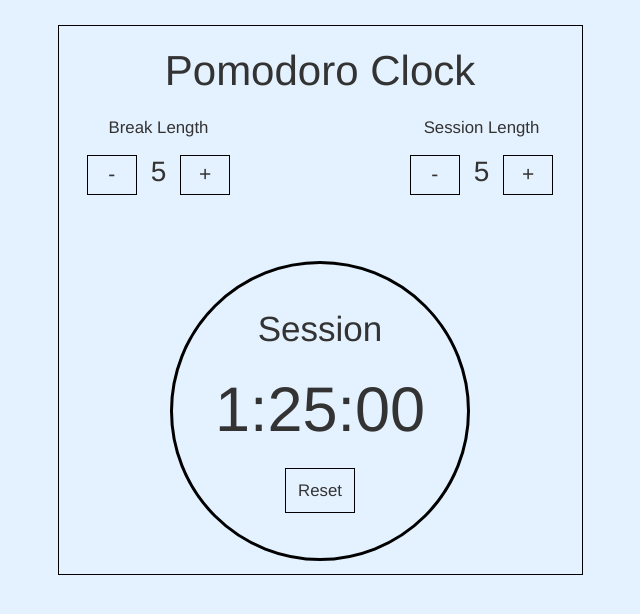
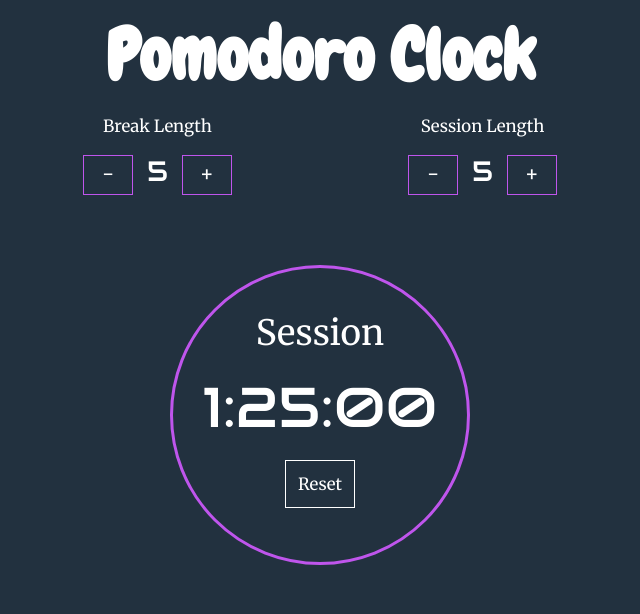
Before and after one commit to danielknguyen/pomodoro-clock, a plain HTML site: page index.html in a window 1280 px wide. Shown: the whole page, without its empty margins (320-960 px from the left). Drawn offline with nearby package versions, Linux system fonts and the light colour scheme.

Commit message:
styled layout

```diff
--- a/index.html
+++ b/index.html
@@ -7,6 +7,9 @@
 	<link rel="stylesheet" href="https://cdnjs.cloudflare.com/ajax/libs/font-awesome/4.7.0/css/font-awesome.min.css">
 	<link rel="stylesheet" href="https://maxcdn.bootstrapcdn.com/bootstrap/3.3.7/css/bootstrap.min.css">
 	<link rel="stylesheet" media="only screen and (max-device-width: 480px)" href="styles/mobile.css">
+	<link href="https://fonts.googleapis.com/css?family=Chewy" rel="stylesheet">
+	<link href="https://fonts.googleapis.com/css?family=Audiowide|Chewy" rel="stylesheet">
+	<link href="https://fonts.googleapis.com/css?family=Audiowide|Chewy|Merriweather" rel="stylesheet">
 </head>
 <body>
 	<div id="clock-container"class="container">
--- a/styles/style.css
+++ b/styles/style.css
@@ -2,25 +2,30 @@
 	width:100%;
 	height:100%;
 	margin:0;
-	background-color:#E4F1FE;
+	background-color:#22313F;
 }
 #clock-div {
-	border:1px solid #000000;
 	height:550px;
 	width:525px;
 	margin:0 auto;
-	margin-top:2%;
 }
 #title {
-	margin:15px 0;
-	font-size:3em;
+	margin-top:5px;
+	margin-bottom:10px;
+	font-size:5em;
 	text-align:center;
+	font-weight:bold;
+	font-family: 'Chewy', cursive;
+	color:#FFFFFF;
 }
 .count-title {
 	font-size:1.2em;
+	font-family: 'Merriweather', serif;
+	color:#FFFFFF;
 }
 #breakLength,#sessionLength,.subtract,.add,.number {
 	display:inline-block;
+	color:#FFFFFF;
 }
 #breakLength,#sessionLength {
 	height:75px;
@@ -34,15 +39,18 @@
 	float:right;
 }
 .subtract,.add {
-	border:1px solid #000000;
+	border:1px solid #BF55EC;
 	width:50px;
 	height:40px;
 	line-height:35px;
 	font-size:1.5em;
+	font-family: 'Merriweather', serif;
 }
 .number {
 	font-size:2em;
+	font-family: 'Audiowide', cursive;
 	margin:2px 10px;
+	color:#FFFFFF;
 }
 #clock {
 	clear:both;
@@ -51,16 +59,21 @@
 	margin:20vh auto;
 	border-radius:50%;
 	border:3px solid #000000;
+	border-color:#BF55EC;
 }
 #description {
 	text-align:center;
 	font-size:2.5em;
 	margin-top:40px;
+	font-family: 'Merriweather', serif;
+	color:#FFFFFF;
 }
 #countDown {
 	text-align:center;
-	font-size:4.5em;
+	font-size:4em;
 	margin-top:10px;
+	font-family: 'Audiowide', cursive;
+	color:#FFFFFF;
 }
 #reset {
 	text-align:center;
@@ -68,6 +81,8 @@
 	margin-top:25px;
 }
 .span-reset {
-	border:1px solid #000000;
+	border:1px solid #FFFFFF;
 	padding:12px;
+	font-family: 'Merriweather', serif;
+	color:#FFFFFF;
 }
```
